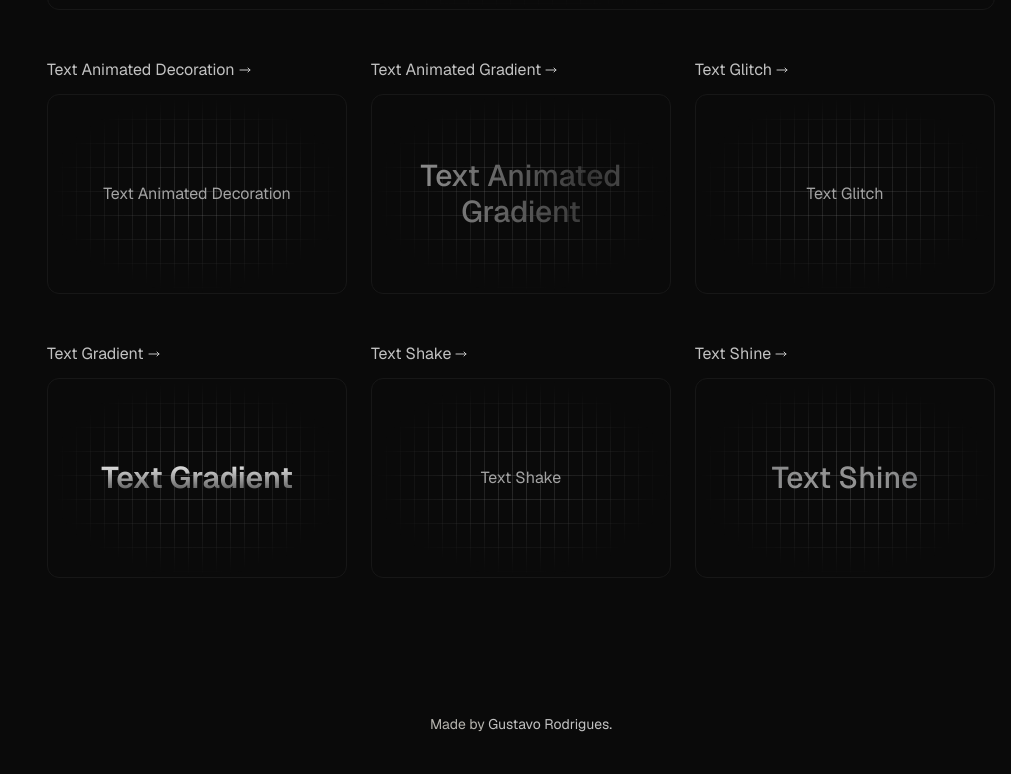
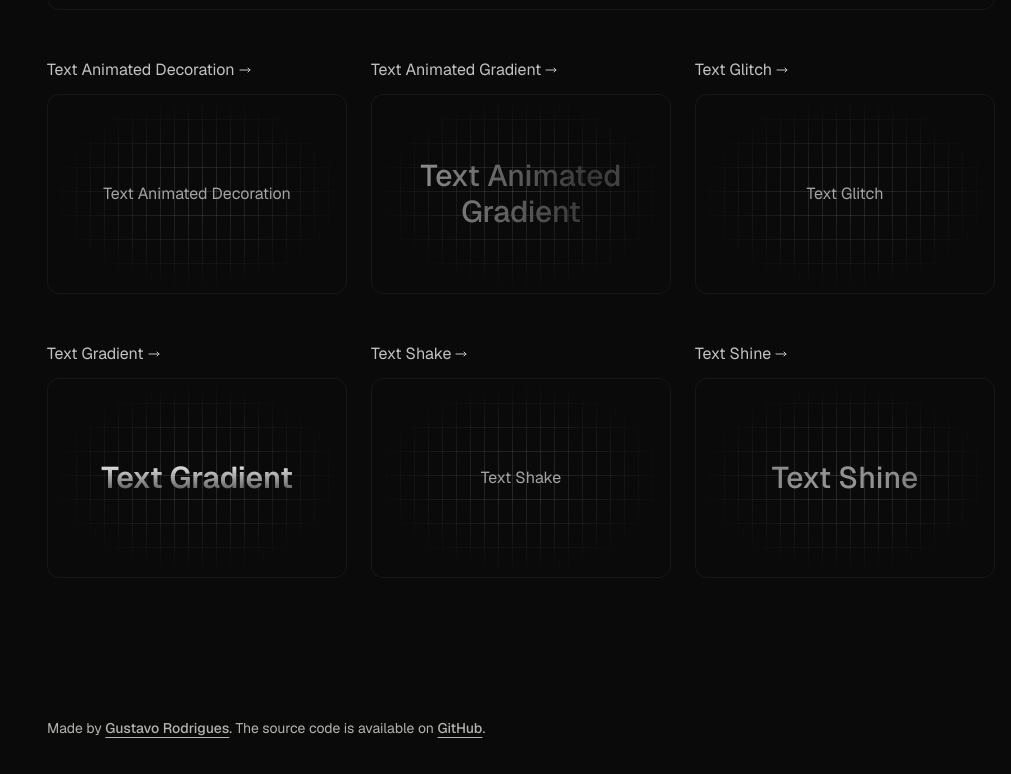
Before and after one commit to guhrodrrigues/luxe, a Next.js app: page /ui in a window 1280 px wide. Shown: the part 3044-3818 px from the top of the page, without its empty margins (269-1280 px from the left). Built offline with nearby package versions, Linux system fonts and the light colour scheme.

Commit message:
style: update footer

```diff
--- a/src/components/ui/Footer.tsx
+++ b/src/components/ui/Footer.tsx
@@ -11,19 +11,27 @@ export function Footer() {
 
   return (
     <footer className={cn("py-10", isUiPage && "xl:pl-[300px]")}>
-      <div className="flex justify-center">
-        <span className="text-sm">
+      <p className="text-sm leading-loose text-center md:text-left">
         Made by{" "}
         <a
-            href="https://github.com/guhrodriguess"
+          href="https://guhrodrigues.com"
           target="_blank"
           rel="noopener noreferrer"
-            className="text-secondary duration-300 hover:text-primary"
+          className="font-medium underline decoration-decoration underline-offset-4"
         >
-            Gustavo Rodrigues.
+          Gustavo Rodrigues
         </a>
-        </span>
-      </div>
+        . The source code is available on{" "}
+        <a
+          href="https://github.com/guhrodriguess/luxe"
+          target="_blank"
+          rel="noopener noreferrer"
+          className="font-medium underline decoration-decoration underline-offset-4"
+        >
+          GitHub
+        </a>
+        .
+      </p>
     </footer>
   );
 }
```
Lines whose indentation alone changed are shown as unchanged.
